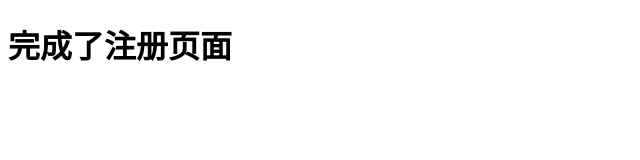
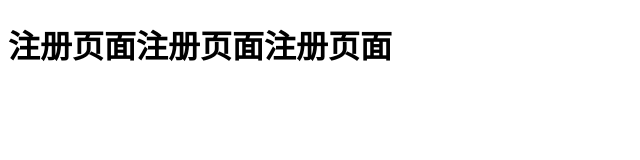
Before and after one commit to liushihui0412/project_02, a plain HTML site: page index.html in a window 1280 px wide. Shown: the whole page, without its empty margins (0-640 px from the left). Drawn offline with Linux system fonts and the light colour scheme.

Commit message:
新的注册页面提交

```diff
--- a/index.html
+++ b/index.html
@@ -9,7 +9,7 @@
 </head>
 
 <body>
-    <h1>完成了注册页面</h1>
+    <h1>注册页面注册页面注册页面</h1>
 </body>
 
 </html>
```
